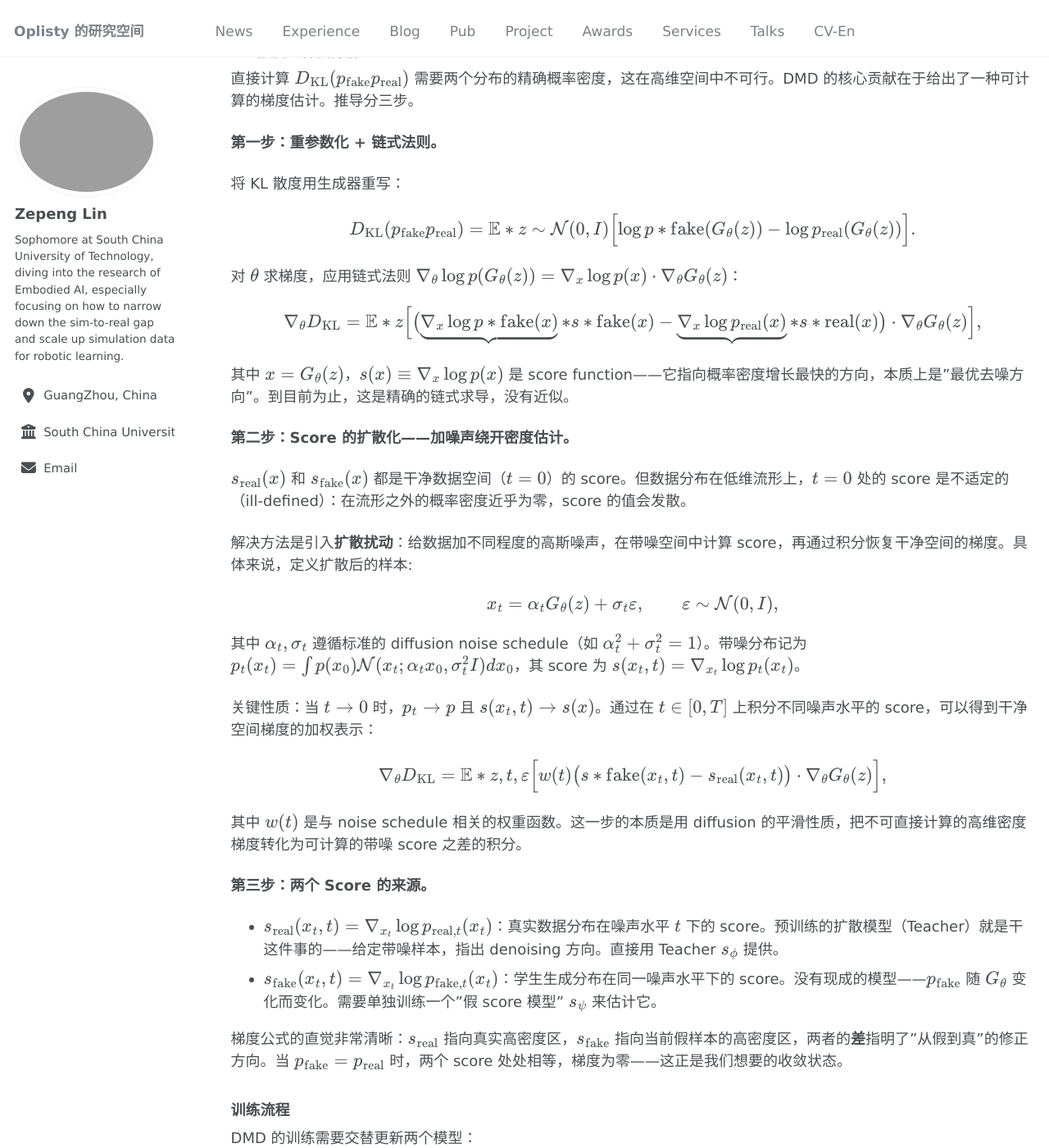
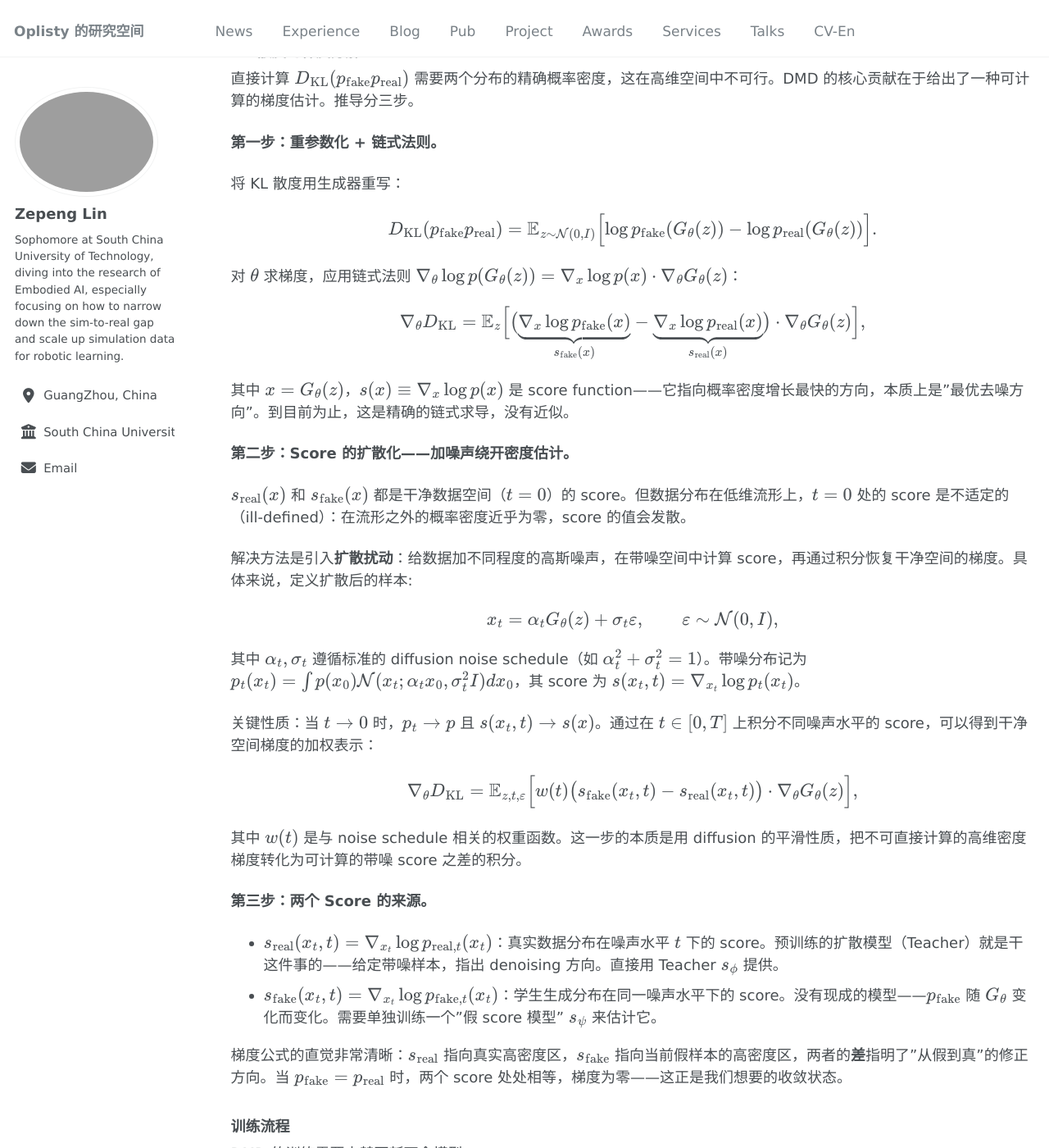
Before and after one commit to oplisty/oplisty.github.io, a Jekyll site: the page built from _blog/efficient-diffusion-3.md, in a window 1280 px wide and 1400 px high, scrolled down 4612 px. Shown: the whole window at 82% size. Built offline with Jekyll 4.4.1, drawn with Linux system fonts in a browser that asks for light colours; some of the changed text lies outside the part shown.

Commit message:
更新公式

```diff
--- a/_blog/efficient-diffusion-3.md
+++ b/_blog/efficient-diffusion-3.md
@@ -148,7 +148,7 @@ $$
 也就是说，$x_{t_n}$ 和 $x_{t_{n+1}}$ 天然来自同一条轨迹的两个时刻，它们应当被映射到同一个 $x_0$。因此 CT 的损失可以定义为：
 
 $$
-\mathcal{L}*{\text{CT}}(\theta) = \mathbb{E}*{x_0, n, \varepsilon} \Bigl[ d\bigl( f_\theta(x_0 + t_{n+1} \varepsilon, t_{n+1}), f_{\theta^-}(x_0 + t_n \varepsilon, t_n) \bigr) \Bigr].
+\mathcal{L}_{\text{CT}}(\theta) = \mathbb{E}_{x_0, n, \varepsilon} \Bigl[ d\bigl( f_\theta(x_0 + t_{n+1} \varepsilon, t_{n+1}), f_{\theta^-}(x_0 + t_n \varepsilon, t_n) \bigr) \Bigr].
 $$
 
 与 CD 的区别仅在于相邻点的构造方式——不需要 Teacher 做 PF-ODE 步，直接用噪声注入，因此是一个**无偏估计**。但代价是方差更大：Teacher 的 Euler 步提供了 PF-ODE 的确定性信息，是低方差的；而直接噪声注入隐含了 PF-ODE 的假设（同一噪声意味着同一轨迹），其随机性更高。Consistency Model 也支持**多步精炼**：先从 $x_T$ 得到 $x_0$，再加噪声回到某个中间时间步 $t'$，再做一次一致性映射。每次精炼可以修复前一步的残留误差。经过 2-4 步精炼后，Consistency Model 通常能达到与原始多步扩散模型非常接近的质量。
@@ -168,7 +168,7 @@ $$
 DMD（Distribution Matching Distillation, Yin et al., 2024）正是从这一角度出发的方法。它直接最小化学生分布 $p_{\text{fake}}$ 与教师分布 $p_{\text{real}}$ 之间的 KL 散度：
 
 $$
-\mathcal{L}*{\text{DMD}} = D*{\text{KL}}(p_{\text{fake}}｜p_{\text{real}}).
+\mathcal{L}_{\text{DMD}} = D_{\text{KL}}(p_{\text{fake}}｜p_{\text{real}}).
 $$
 
 这里 $p_{\text{fake}}$ 是学生生成器 $G_\theta$ 将噪声 $z \sim \mathcal{N}(0, I)$ 映射为数据 $x = G_\theta(z)$ 后得到的分布，$p_{\text{real}}$ 是教师扩散模型经过完整多步采样后产生的分布（在实践中通常近似为目标数据分布 $p_{\text{data}}$）。
@@ -186,13 +186,13 @@ $$
 将 KL 散度用生成器重写：
 
 $$
-D_{\text{KL}}(p_{\text{fake}}  p_{\text{real}}) = \mathbb{E}*{z \sim \mathcal{N}(0,I)} \Bigl[ \log p*{\text{fake}}(G_\theta(z)) - \log p_{\text{real}}(G_\theta(z)) \Bigr].
+ D_{\text{KL}}(p_{\text{fake}} p_{\text{real}}) = \mathbb{E}_{z \sim \mathcal{N}(0,I)} \Bigl[ \log p_{\text{fake}}(G_\theta(z)) - \log p_{\text{real}}(G_\theta(z)) \Bigr].
 $$
 
 对 $\theta$ 求梯度，应用链式法则 $\nabla_\theta \log p(G_\theta(z)) = \nabla_x \log p(x) \cdot \nabla_\theta G_\theta(z)$：
 
 $$
-\nabla_\theta D_{\text{KL}} = \mathbb{E}*{z} \Bigl[ \bigl( \underbrace{\nabla_x \log p*{\text{fake}}(x)}*{s*{\text{fake}}(x)} - \underbrace{\nabla_x \log p_{\text{real}}(x)}*{s*{\text{real}}(x)} \bigr) \cdot \nabla_\theta G_\theta(z) \Bigr],
+ \nabla_\theta D_{\text{KL}} = \mathbb{E}_{z} \Bigl[ \bigl( \underbrace{\nabla_x \log p_{\text{fake}}(x)}_{s_{\text{fake}}(x)} - \underbrace{\nabla_x \log p_{\text{real}}(x)}_{s_{\text{real}}(x)} \bigr) \cdot \nabla_\theta G_\theta(z) \Bigr],
 $$
 
 其中 $x = G_\theta(z)$，$s(x) \equiv \nabla_x \log p(x)$ 是 score function——它指向概率密度增长最快的方向，本质上是"最优去噪方向"。到目前为止，这是精确的链式求导，没有近似。
@@ -212,7 +212,7 @@ $$
 关键性质：当 $t \to 0$ 时，$p_t \to p$ 且 $s(x_t, t) \to s(x)$。通过在 $t \in [0, T]$ 上积分不同噪声水平的 score，可以得到干净空间梯度的加权表示：
 
 $$
-\nabla_\theta D_{\text{KL}} = \mathbb{E}*{z, t, \varepsilon} \Bigl[ w(t) \bigl( s*{\text{fake}}(x_t, t) - s_{\text{real}}(x_t, t) \bigr) \cdot \nabla_\theta G_\theta(z) \Bigr],
+ \nabla_\theta D_{\text{KL}} = \mathbb{E}_{z, t, \varepsilon} \Bigl[ w(t) \bigl( s_{\text{fake}}(x_t, t) - s_{\text{real}}(x_t, t) \bigr) \cdot \nabla_\theta G_\theta(z) \Bigr],
 $$
 
 其中 $w(t)$ 是与 noise schedule 相关的权重函数。这一步的本质是用 diffusion 的平滑性质，把不可直接计算的高维密度梯度转化为可计算的带噪 score 之差的积分。
```
Also changed, not shown: other parts of _blog/efficient-diffusion-3.md (+6 -6 lines).
